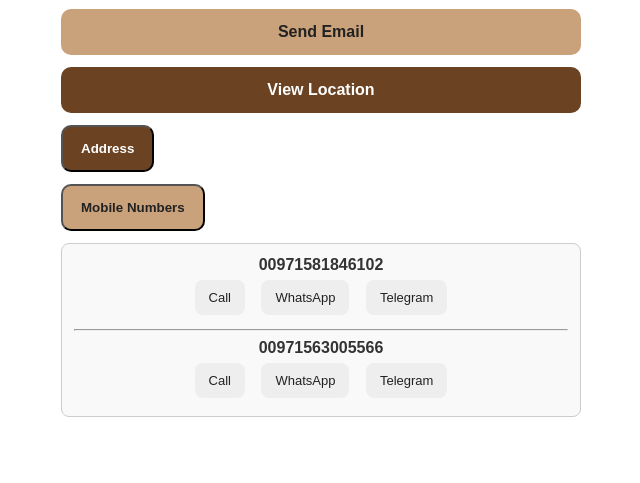
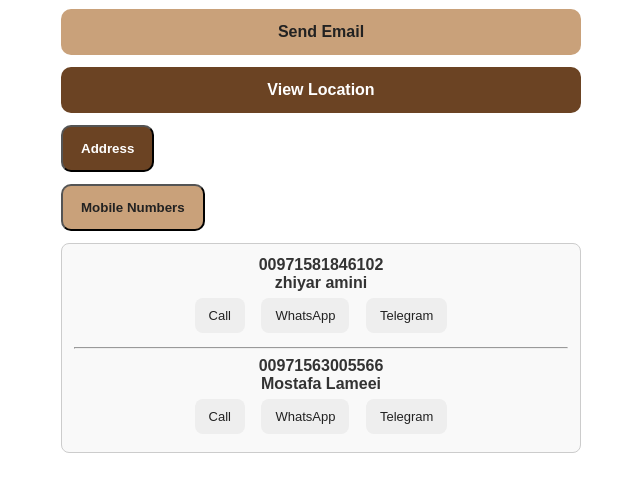
Before and after one commit to mtsianaki/topcup-qr, a plain HTML site: page index.html in a window 1280 px wide. Both pictures are taken after a click on the button "Mobile Numbers". Shown: the part 358-841 px from the top of the page, without its empty margins (319-959 px from the left). Before the commit the page ends 805 px from the top, so only its background shows below. Drawn offline with Linux system fonts and the light colour scheme.

Commit message:
index.html

```diff
--- a/index.html
+++ b/index.html
@@ -41,6 +41,7 @@
   <div id="mobileBox" class="info-box">
     <div>
       <strong>00971581846102</strong><br>
+      <strong>zhiyar amini</strong><br>
       <a class="sub-btn" href="tel:00971581846102">Call</a>
       <a class="sub-btn" href="https://wa.me/971581846102">WhatsApp</a>
       <a class="sub-btn" href="https://t.me/+971581846102">Telegram</a>
@@ -48,6 +49,7 @@
     <hr>
     <div>
       <strong>00971563005566</strong><br>
+      <strong>Mostafa Lameei</strong><br>
       <a class="sub-btn" href="tel:00971563005566">Call</a>
       <a class="sub-btn" href="https://wa.me/971563005566">WhatsApp</a>
       <a class="sub-btn" href="https://t.me/+971563005566">Telegram</a>
@@ -63,4 +65,5 @@
   }
 </script>
 
+
 </html>
```
